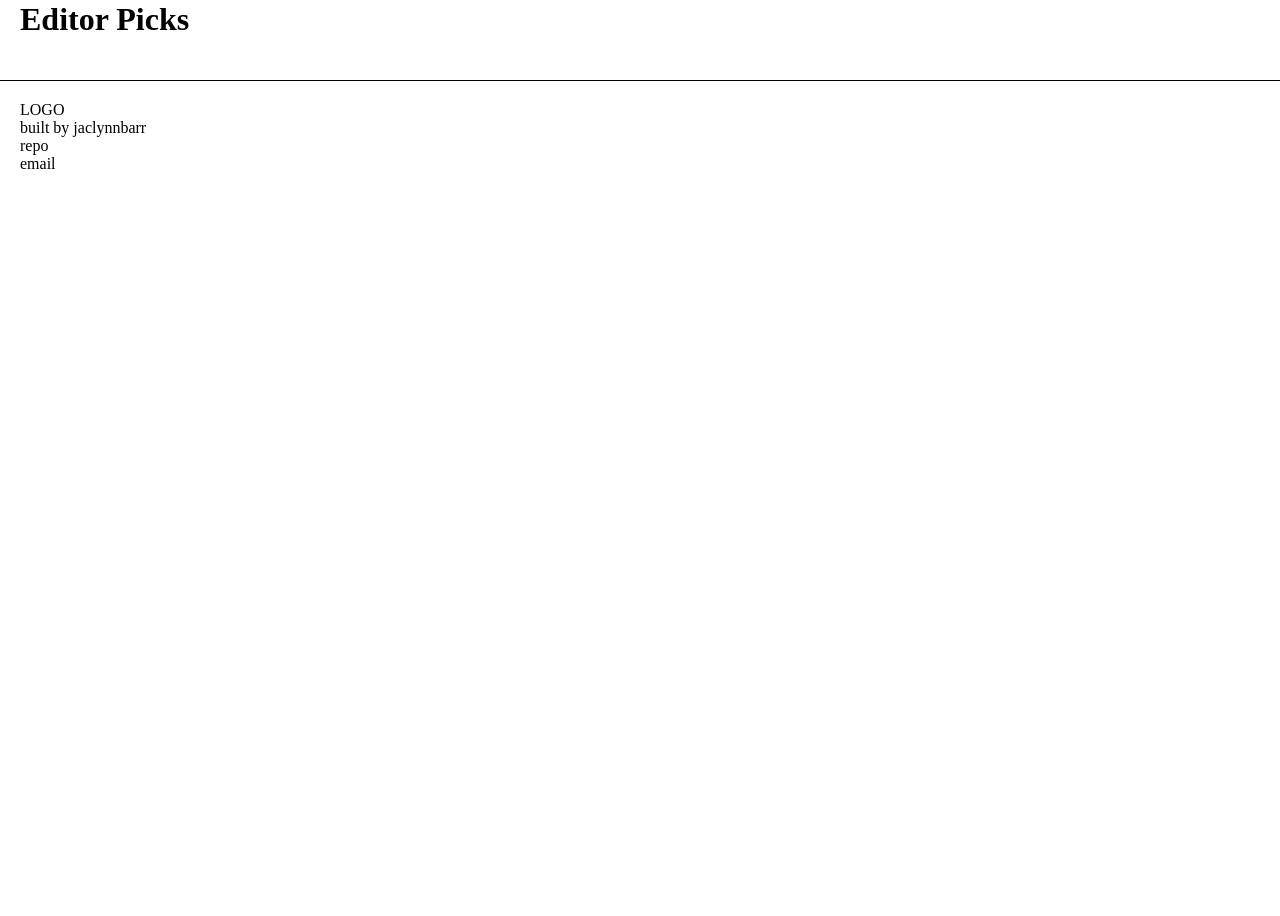
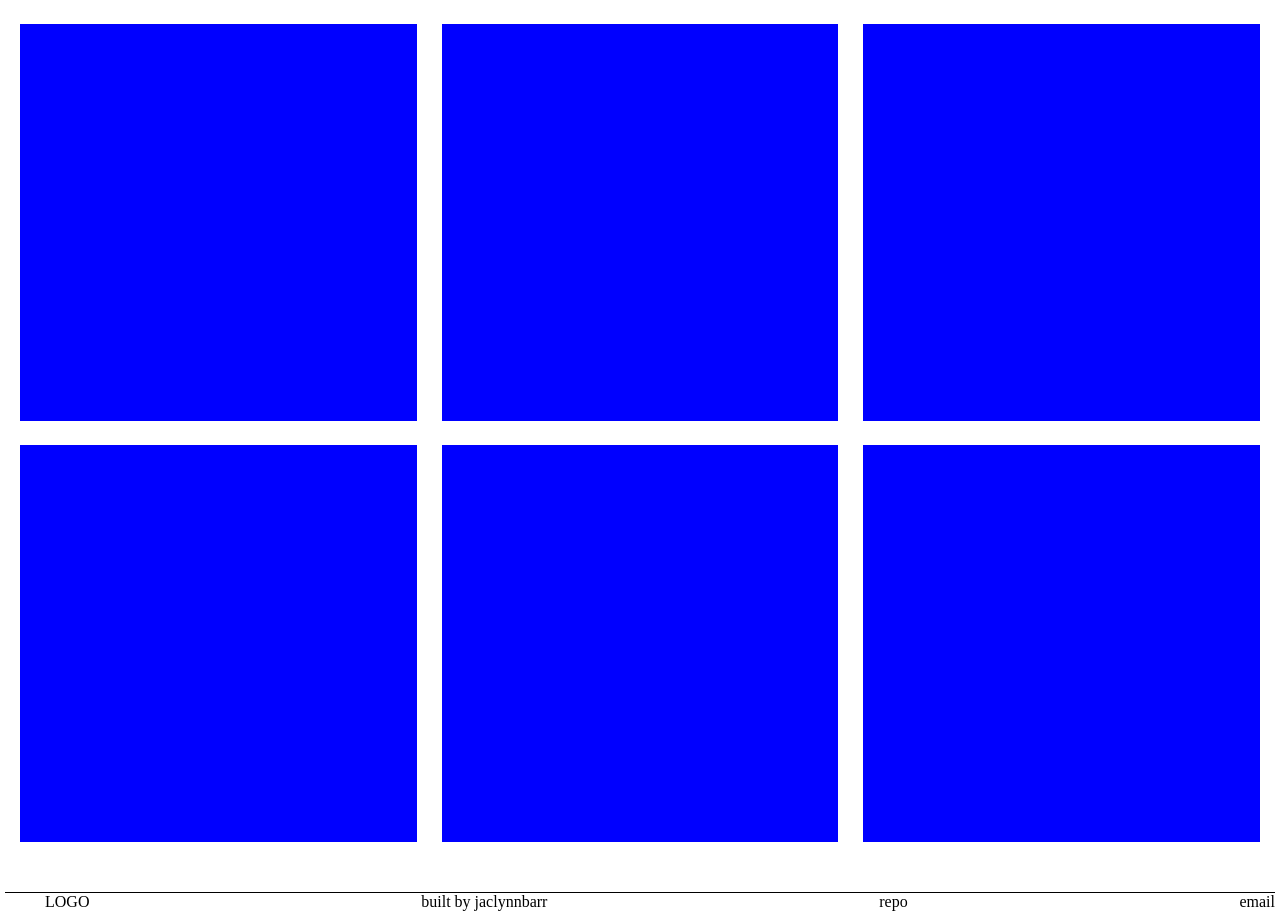
Before and after one commit to jaclynnbarrera/music-player-frontend, a React (Create React App) app: page / in a window 1280 px wide. Shown: the part 1009-1925 px from the top of the page. Before the commit the page ends 1202 px from the top, so only its background shows below. Built offline with nearby package versions, Linux system fonts and the light colour scheme; no server answers.

Commit message:
add flexbox 3x3 grid for featured songs section

```diff
--- a/src/components/EditorPicks.js
+++ b/src/components/EditorPicks.js
@@ -3,9 +3,19 @@ import React from "react";
 
 const EditorPicks = () => {
   return (
-    <div className="editor-container">
-      <h1>Editor Picks</h1>
-    </div>
+    <section className="editor-picks-container">
+      <header>
+        <h1>EDITOR PICKS</h1>
+      </header>
+      <div className="song-grid">
+        <div class="selection"></div>
+        <div class="selection"></div>
+        <div class="selection"></div>
+        <div class="selection"></div>
+        <div class="selection"></div>
+        <div class="selection"></div>
+      </div>
+    </section>
   );
 };
 
--- a/src/components/Footer.js
+++ b/src/components/Footer.js
@@ -3,26 +3,28 @@ import React from "react";
 import logo from "../images/logo.png";
 
 const Footer = () => (
-  <div className="footer-container">
-    LOGO
   <div>
+    <ul className="footer-container">
+      <li>LOGO</li>
+      <li>
         <a href="https://www.twitter.com/jaclynnbarr" target="_blank">
           built by jaclynnbarr
         </a>
-    </div>
-    <div>
+      </li>
+      <li>
         <a
           href="https://github.com/jaclynnbarrera/music-player-frontend"
           target="_blank"
         >
           repo
         </a>
-    </div>
-    <div>
+      </li>
+      <li>
         <a href="mailto: jaclynnbarrera@gmail.com" target="_blank">
           email
         </a>
-    </div>
+      </li>
+    </ul>
   </div>
 );
 
--- a/src/scss/EditorPicks.scss
+++ b/src/scss/EditorPicks.scss
@@ -1,4 +1,18 @@
-.editor-container {
+.editor-picks-container {
   border-top: 1px solid black;
   padding: 20px;
 }
+
+.song-grid {
+  display: flex;
+  flex-wrap: wrap;
+  justify-content: space-between;
+}
+
+.selection {
+  width: 32%;
+  padding-bottom: 32%; /* Same as width, sets height */
+  margin-bottom: 2%; /* (100-32*3)/2 */
+  position: relative;
+  background-color: blue;
+}
--- a/src/scss/Footer.scss
+++ b/src/scss/Footer.scss
@@ -1,4 +1,12 @@
 .footer-container {
   border-top: 1px solid black;
-  padding: 20px;
+  margin: 5px;
+  display: flex;
+  justify-content: space-between;
+  list-style: none;
 }
+
+a {
+  text-decoration: none;
+  color: black;
+}
--- a/src/scss/NavBar.scss
+++ b/src/scss/NavBar.scss
@@ -1,11 +1,9 @@
 .nav-container {
-  border: solid black 2px;
+  border-bottom: solid black 1px;
   margin: 5px;
-
   display: flex;
   justify-content: space-between;
   list-style: none;
-  padding: 10px;
 }
 
 a {
```
Lines whose indentation alone changed are shown as unchanged.
